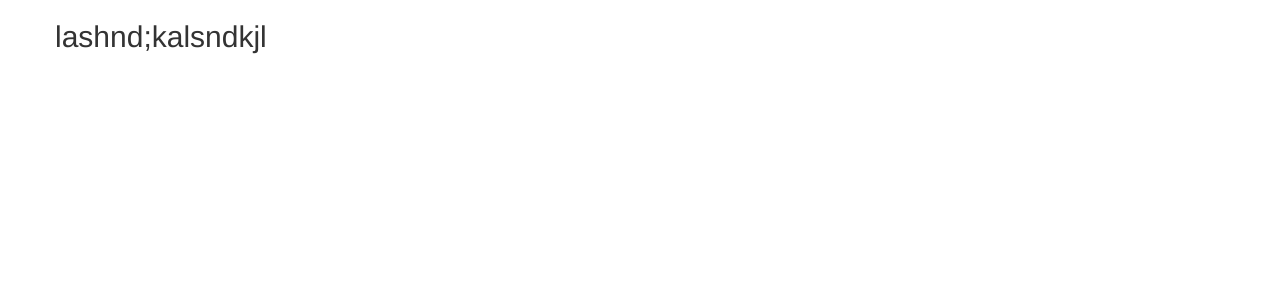
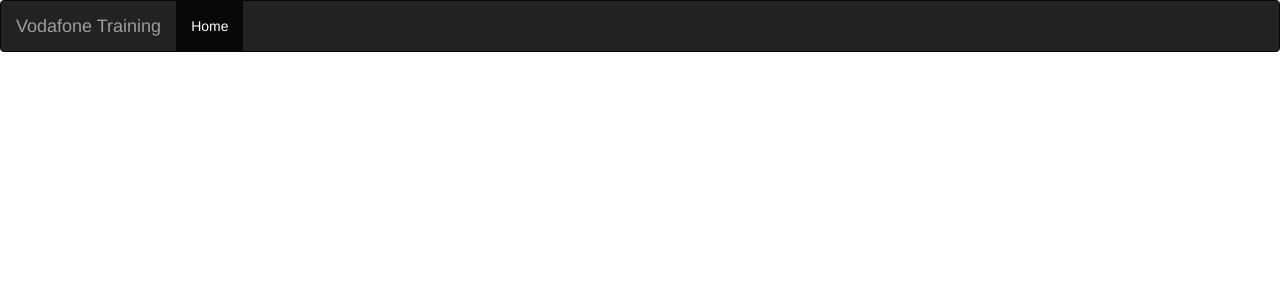
Before and after one commit to abdulrahmanalaa92/vodafone, an Angular app: page / in a window 1280 px wide. Shown: the top 300 px of the page. Built offline with nearby package versions, Linux system fonts and the light colour scheme.

Commit message:
created class interceptor

```diff
--- a/package.json
+++ b/package.json
@@ -4,7 +4,7 @@
   "license": "MIT",
   "scripts": {
     "ng": "ng",
-    "start": "ng serve",
+    "start": "ng serve -o",
     "build": "ng build",
     "test": "ng test",
     "lint": "ng lint",
--- a/src/app/app.component.html
+++ b/src/app/app.component.html
@@ -1,6 +1,13 @@
+<nav class="navbar navbar-inverse">
+  <a class="navbar-brand" href="#">Vodafone Training</a>
+  <ul class="nav navbar-nav">
+    <li class="active">
+      <a href="#">Home</a>
+    </li>
+  </ul>
+</nav>
 <div class="container">
   <div class="row">
-    <h2>lashnd;kalsndkjl</h2>
     <router-outlet></router-outlet>
   </div>
 </div>
```
Also changed, not shown: src/app/Infrastructure/HttpInterceptor.ts (added, +22 -0 lines).
